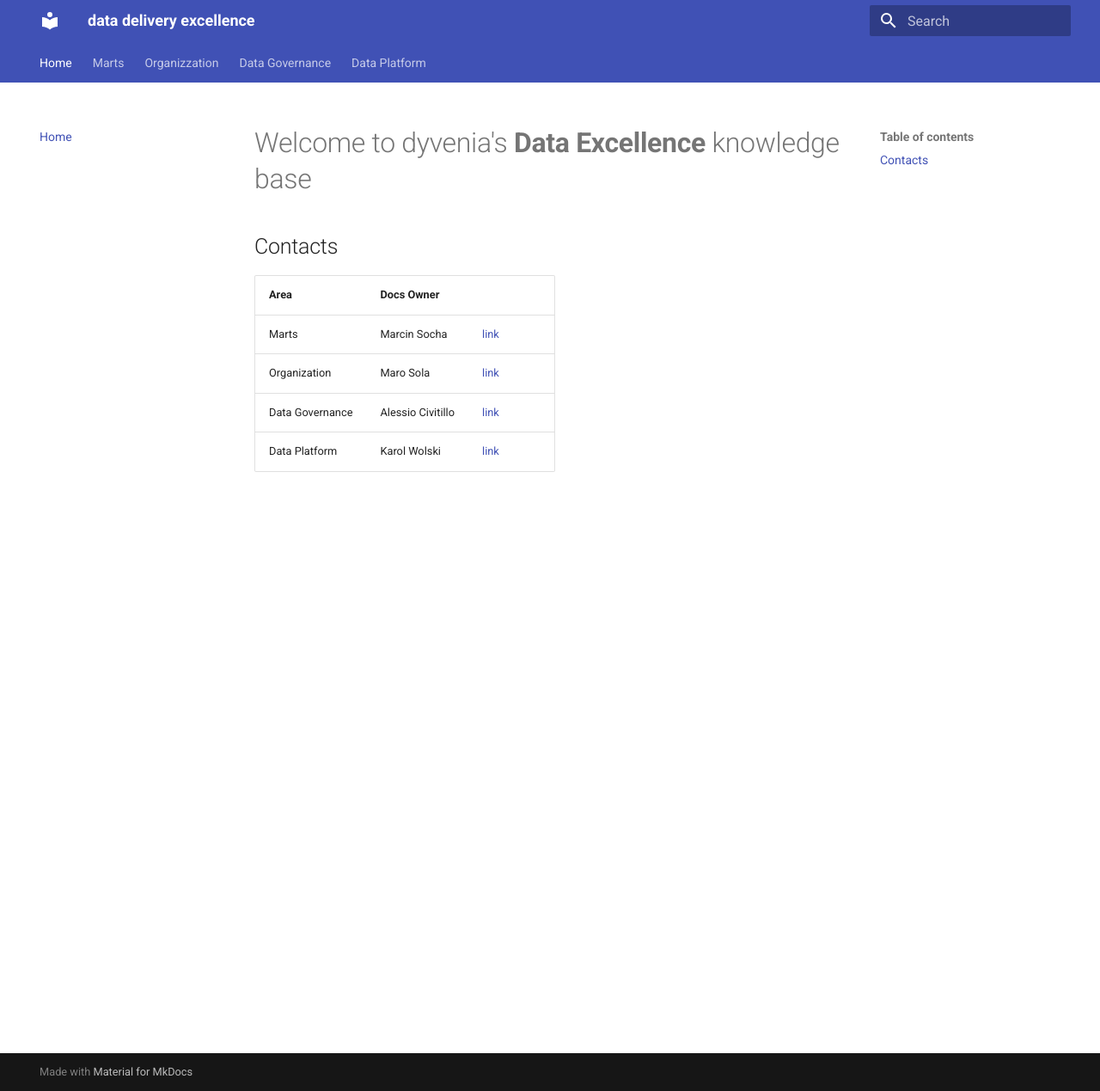
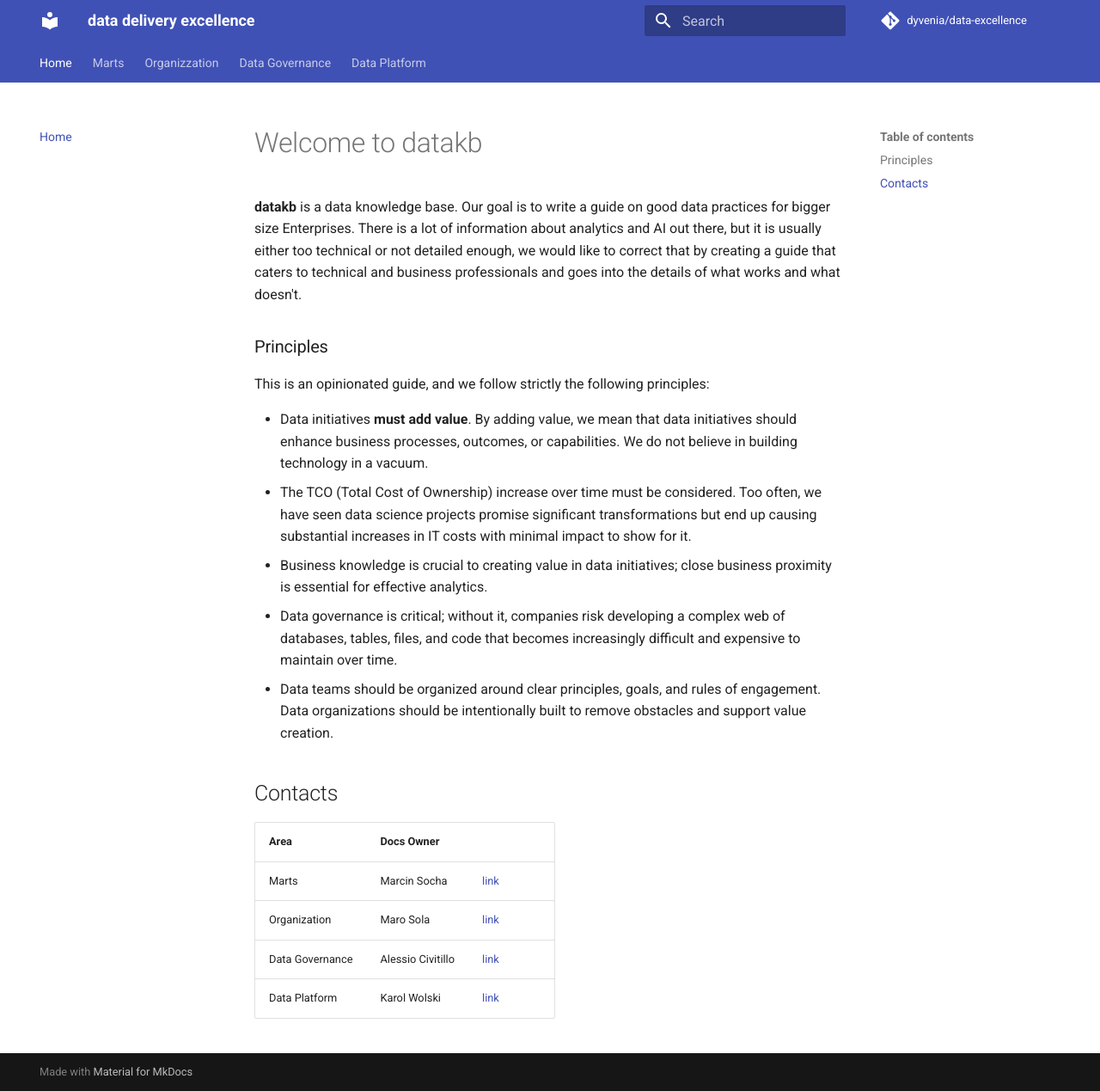
Before and after one commit to acivitillo/data-excellence, an MkDocs documentation site: the page built from docs/index.md, in a window 1280 px wide and 1269 px high. Shown: the whole window at 86% size. Built offline with MkDocs 1.6.1 and Material for MkDocs 9.7.7, drawn with Linux system fonts in a browser that asks for light colours; comment, search, counter and statistics services are not loaded.

Commit message:
adding principles to home page

```diff
--- a/docs/index.md
+++ b/docs/index.md
@@ -1,10 +1,25 @@
-# Welcome to dyvenia's **Data Excellence** knowledge base
+# Welcome to datakb
+
+**datakb** is a data knowledge base. Our goal is to write a guide on good data practices for bigger size Enterprises. There is a lot of information about analytics and AI out there, but it is usually either too technical or not detailed enough, we would like to correct that by creating a guide that caters to technical and business professionals and goes into the details of what works and what doesn't.
+
+### Principles
+
+This is an opinionated guide, and we follow strictly the following principles:
+
+
+- Data initiatives **must add value**. By adding value, we mean that data initiatives should enhance business processes, outcomes, or capabilities. We do not believe in building technology in a vacuum.
+- The TCO (Total Cost of Ownership) increase over time must be considered. Too often, we have seen data science projects promise significant transformations but end up causing substantial increases in IT costs with minimal impact to show for it.
+- Business knowledge is crucial to creating value in data initiatives; close business proximity is essential for effective analytics.
+- Data governance is critical; without it, companies risk developing a complex web of databases, tables, files, and code that becomes increasingly difficult and expensive to maintain over time.
+- Data teams should be organized around clear principles, goals, and rules of engagement. Data organizations should be intentionally built to remove obstacles and support value creation.
+
+
 
 ## Contacts
 
-| **Area**        | **Docs Owner**    |                                   |
-|-----------------|-------------------|-----------------------------------|
-| Marts           | Marcin Socha      | [link](/marts/overview)           |
-| Organization    | Maro Sola         | [link](/organizzation/overview)   |
-| Data Governance | Alessio Civitillo | [link](/data_governance/overview) |
-| Data Platform   | Karol Wolski      | [link](/data_platform/overview)   |
+| **Area**        | **Docs Owner**    |                                                   |
+|-----------------|-------------------|---------------------------------------------------|
+| Marts           | Marcin Socha      | [link](/data-excellence/marts/overview)           |
+| Organization    | Maro Sola         | [link](/data-excellence/organizzation/overview)   |
+| Data Governance | Alessio Civitillo | [link](/data-excellence/data_governance/overview) |
+| Data Platform   | Karol Wolski      | [link](/data-excellence/data_platform/overview)   |
--- a/mkdocs.yml
+++ b/mkdocs.yml
@@ -1,5 +1,7 @@
 site_name: data delivery excellence
 site_url: https://mydomain.org/
+repo_name: dyvenia/data-excellence
+repo_url: https://github.com/dyvenia/data-excellence
 nav:
   - Home: index.md
   - Marts:
```
Also changed, not shown: docs/marts/methodology.md (+1 -1 lines), docs/marts/image.png (deleted).
